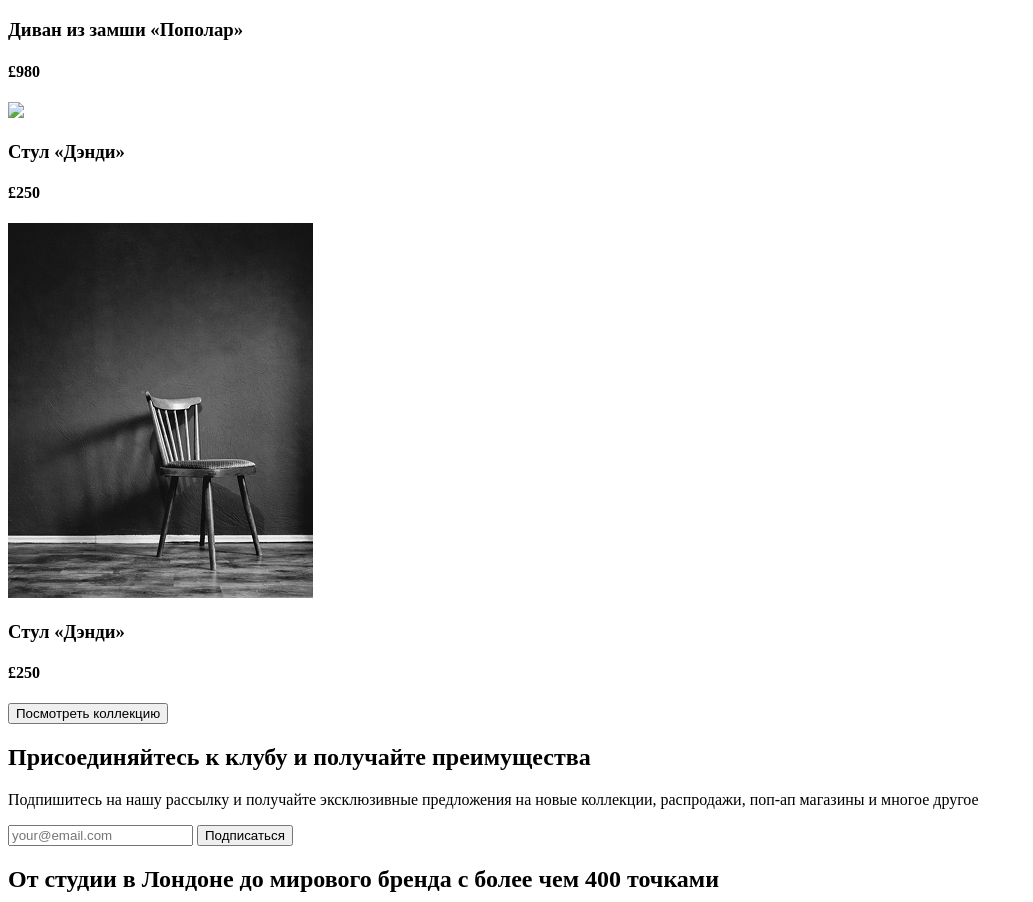
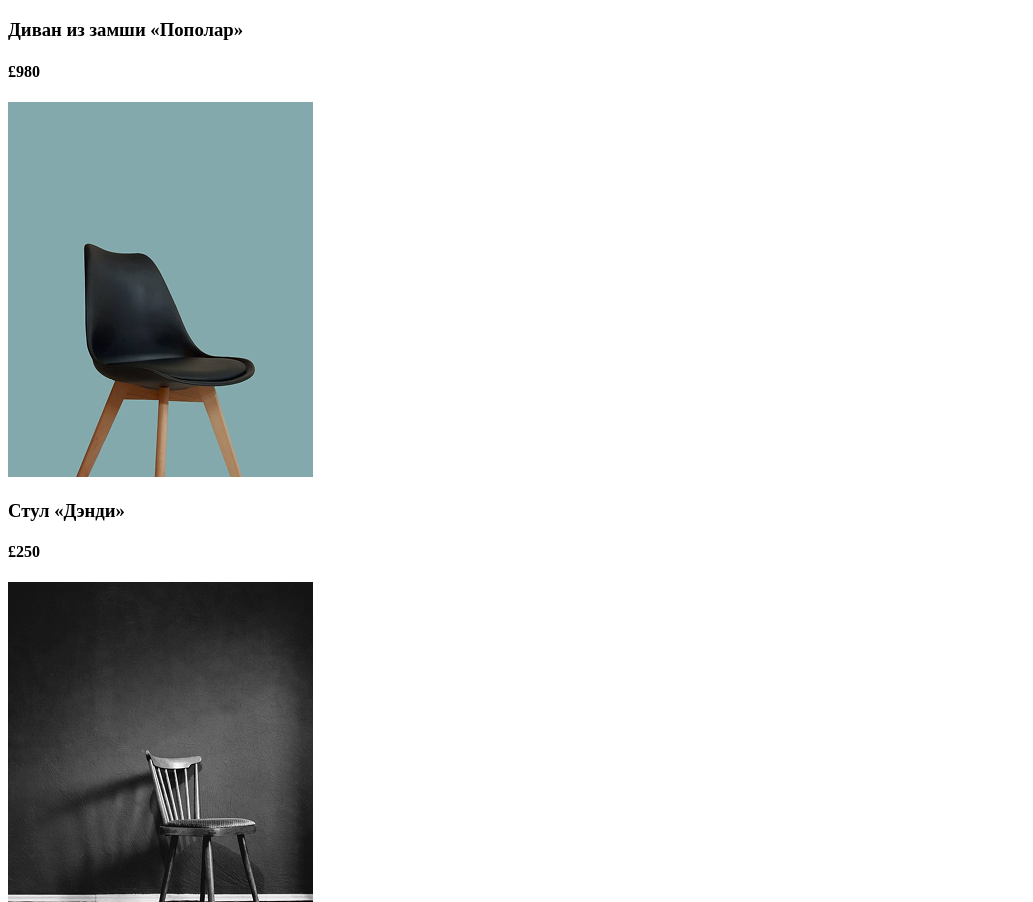
Before and after one commit to zovulpes/dpo, a plain HTML site: page index.html in a window 1280 px wide. Shown: the part 3853-4755 px from the top of the page, without its empty margins (0-1033 px from the left). Drawn offline with Linux system fonts and the light colour scheme.

Commit message:
corrected the name of one of the files

```diff
--- a/index.html
+++ b/index.html
@@ -112,7 +112,7 @@
           <h4>&pound;980</h4>
         </section>
         <section>
-          <img src="./assets/img/Photo.png" />
+          <img src="./assets/img/black_chair.png" />
           <h3>Стул &laquo;Дэнди&raquo;</h3>
           <h4>&pound;250</h4>
         </section>
```
